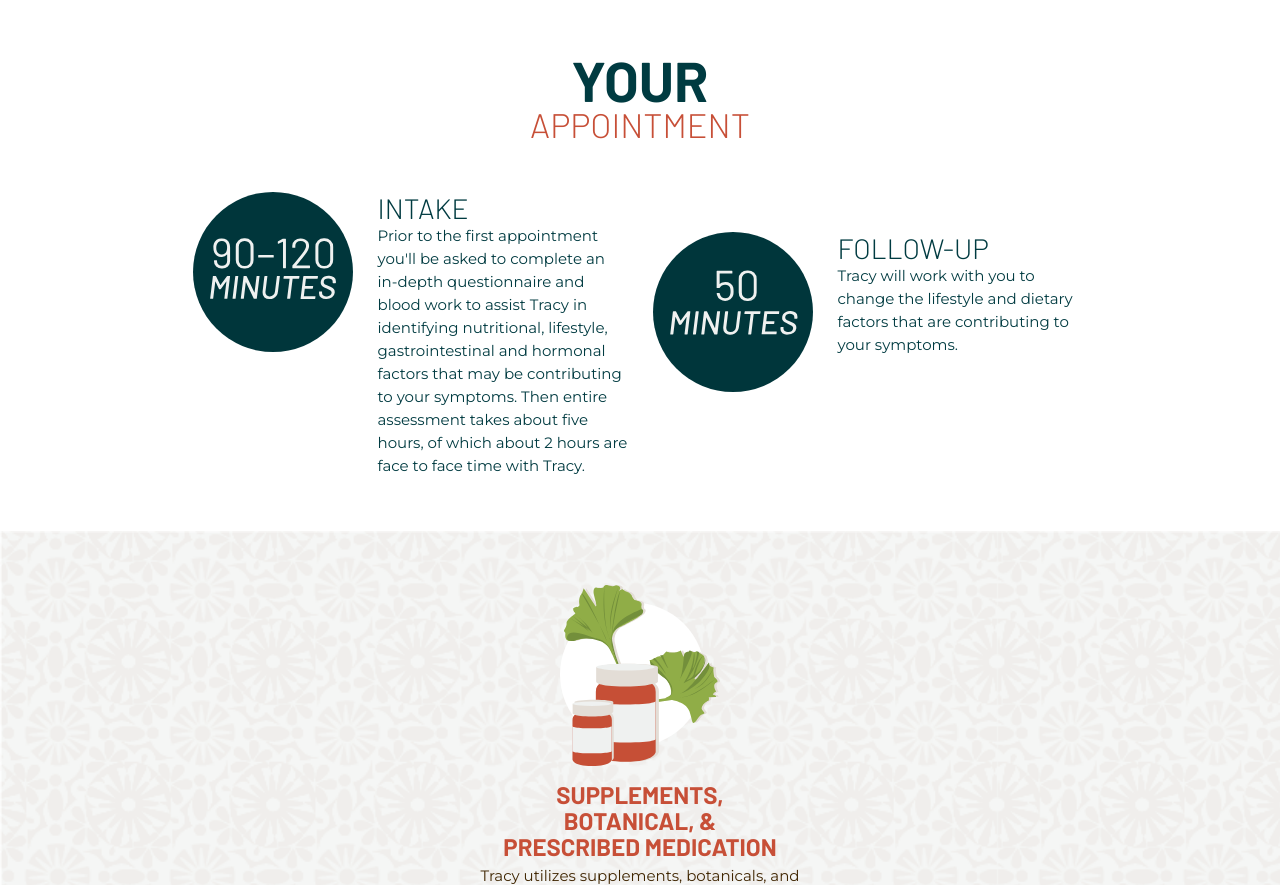
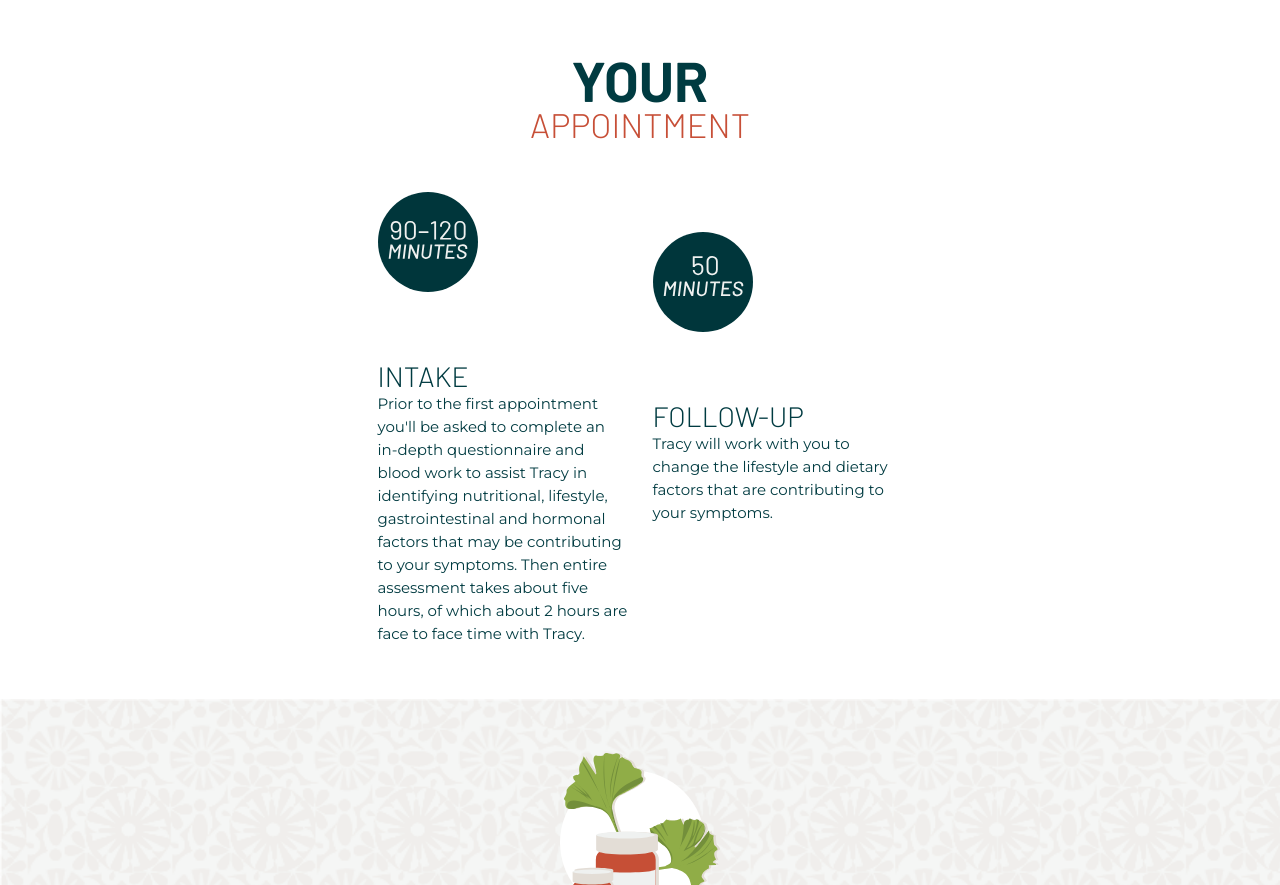
Before and after one commit to bduo/pipsychiatry, a PHP site: page /services.php in a window 1280 px wide. Shown: the part 70-955 px from the top of the page. Run offline with PHP 8.4, Linux system fonts and the light colour scheme.

Commit message:
CSS grid

```diff
--- a/css/pip.css
+++ b/css/pip.css
@@ -247,14 +247,18 @@ button {
 	/* margin-right: 50px;
 	margin-left: 50px; */
 	display: grid;
-	grid-template-columns: 160px 250px 160px 250px;
+	grid-template-columns: auto auto;
 	justify-content: center;
 	justify-items: end;
 	grid-gap: 25px;
 	color: #003b41;
 }
 
-.intake_icon {
+.intake_icon_column, .follow_icon_column {
+	justify-self: start;
+}
+
+/* .intake_icon {
 	grid-column-start: 1;
 	grid-column-end: 2;
 }
@@ -272,7 +276,7 @@ button {
 .follow_text {
 	grid-column-start: 4;
 	grid-column-end: 5;
-}
+} */
 
 .row {
 	display: flex;
@@ -301,8 +305,8 @@ button {
 }
 
 .intake_icon, .follow_up_icon {
-	min-width: 160px;
-	width: 160px;
+	min-width: 100px;
+	width: 100px;
 }
 
 .appoint_title {
@@ -1282,6 +1286,11 @@ a[href^="tel"] {
 		line-height: 19px;
 	}
 
+	.appointment_wrapper {
+		display: grid;
+		grid-template-columns: auto;
+	}
+
 	/* Creates gap between button and footer */
 	#book_appt_button {
 		margin-bottom: 50px !important;
@@ -1575,10 +1584,10 @@ a[href^="tel"] {
 		margin-bottom: 50px;
 	}
 
-	/* .appointment_wrapper {
-		margin-right: 140px;
-		margin-left: 140px;
-	} */
+	.appointment_wrapper {
+		display: grid;
+		grid-template-columns: auto auto;
+	}
 }
 
 /*=== LARGER TABLET MEDIA QUERY ===*/
@@ -1675,6 +1684,11 @@ a[href^="tel"] {
 	.intake_icon, .follow_up_icon {
 		margin-left: 80px;
 	} */
+
+	.appointment_wrapper {
+		display: grid;
+		grid-template-columns: auto auto;
+	}
 
 	.follow_up_icon, .appoint_tab {
 		padding-top: 40px;
@@ -1935,6 +1949,11 @@ a[href^="tel"] {
 		margin-left: 80px;
 	} */
 
+	.appointment_wrapper {
+		display: grid;
+		grid-template-columns: auto auto;
+	}
+
 	.follow_up_icon, .appoint_tab {
 		padding-top: 40px;
 	}
--- a/services.php
+++ b/services.php
@@ -18,12 +18,12 @@ Programmer: Brandon El Haj
 		</div>
 		<section class="appointment_wrapper">
 			<div class="item intake_icon_column"><img src="/assets/icon_90min.svg" class="intake_icon" alt="90 to 120 mins appointment icon"></div>
+			<div class="item follow_icon_column"><img src="/assets/icon_50min.svg" class="follow_up_icon" alt="50 mins appointment icon"></div>
 			<div class="item intake_text">
 				<h2 class="appoint_title">INTAKE</h2>
 				<p class="appoint_paragraph">Prior to the first appointment you'll be asked to complete an in-depth questionnaire and blood work to assist Tracy in identifying nutritional, lifestyle, gastrointestinal and hormonal factors that may be contributing to your symptoms. Then entire assessment takes about five hours, of which about 2 hours are face to face time with Tracy.
 				</p>
 			</div>
-			<div class="item follow_icon_column"><img src="/assets/icon_50min.svg" class="follow_up_icon" alt="50 mins appointment icon"></div>
 			<div class="item follow_text">
 				<h2 class="appoint_title appoint_tab">FOLLOW-UP</h2>
 				<p class="appoint_paragraph">Tracy will work with you to change the lifestyle and dietary factors that are contributing to your symptoms.</p>
```
